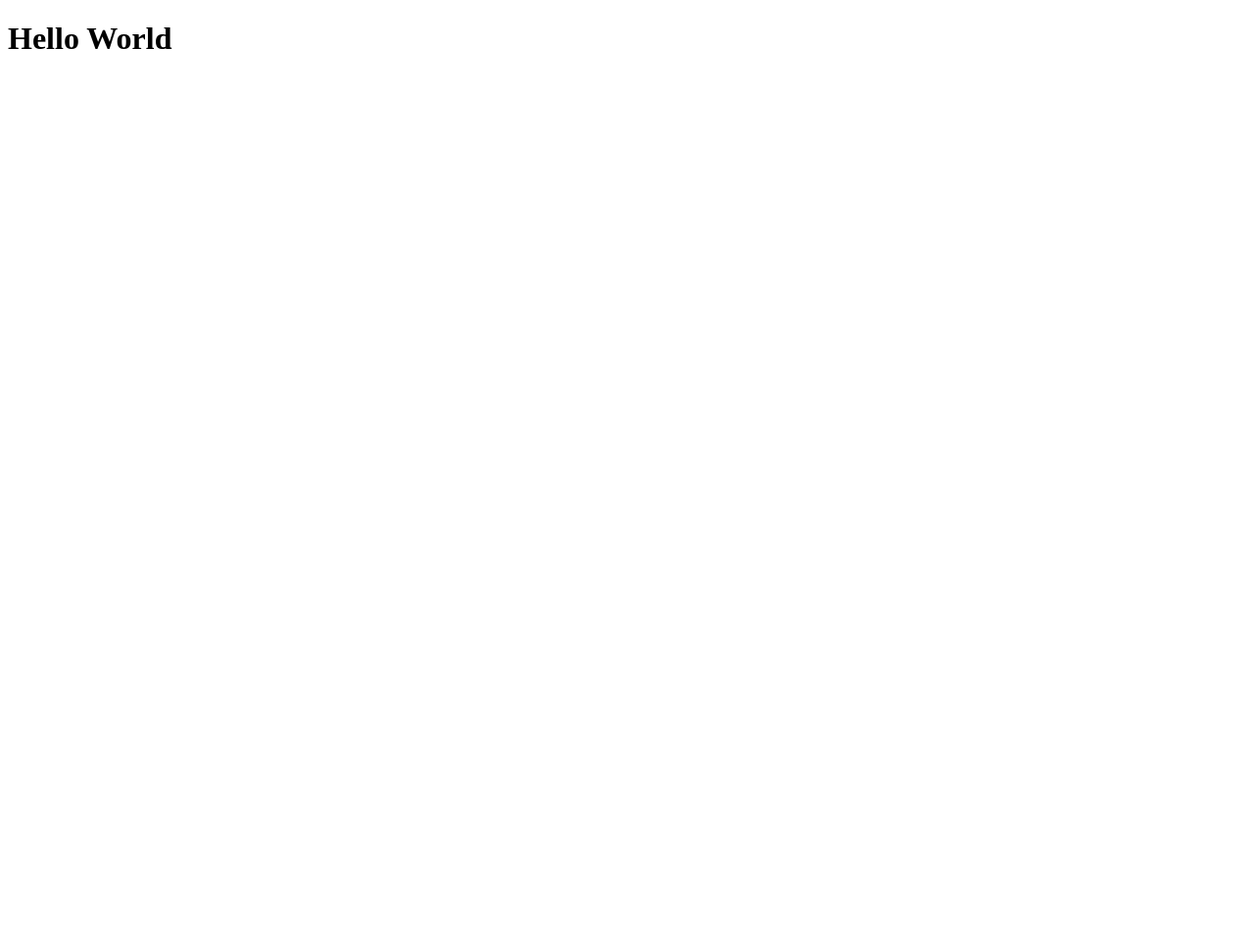
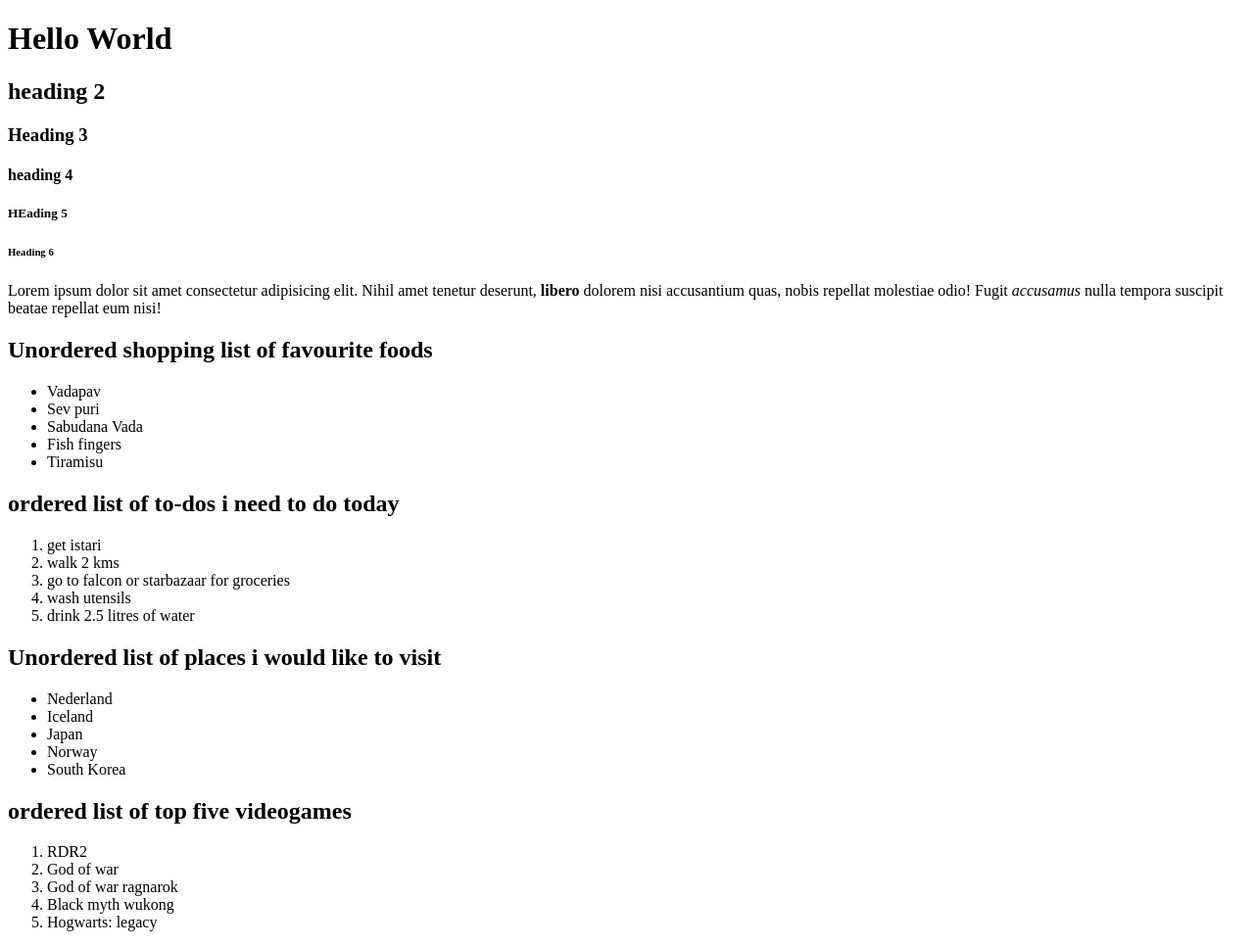
Before and after one commit to kanchanr2208/html_boilerplate, a plain HTML site: page index.html in a window 1280 px wide. Shown: the whole page at 98% size. Before the commit the page ends 800 px from the top, so only its background shows below. Drawn offline with Linux system fonts and the light colour scheme.

Commit message:
added headings, paragraphs, strong, em, and lists

```diff
--- a/index.html
+++ b/index.html
@@ -7,5 +7,53 @@
 </head>
 <body>
     <h1>Hello World</h1>
+    <h2> heading 2</h2>
+    <h3>Heading 3  </h3>
+    <h4>  heading 4</h4>
+    <h5>HEading 5</h5>
+    <h6>Heading 6</h6>
+    <!-- comment -->
+    <p>Lorem ipsum dolor sit amet consectetur adipisicing elit.
+        Nihil amet tenetur deserunt, <strong>libero</strong> dolorem nisi accusantium quas,
+        nobis repellat molestiae odio! Fugit <em>accusamus</em> nulla tempora
+        suscipit beatae repellat eum nisi!</p>
+
+    <h2>Unordered shopping list of favourite foods</h2>
+        <ul>
+            <li>Vadapav</li>
+            <li>Sev puri</li>
+            <li>Sabudana Vada</li>
+            <li>Fish fingers</li>
+            <li>Tiramisu</li>
+        </ul>
+
+    <h2>ordered list of to-dos i need to do today</h2>
+        <ol>
+            <li>get istari</li>
+            <li>walk 2 kms</li>
+            <li>go to falcon or starbazaar for groceries</li>
+            <li>wash utensils</li>
+            <li>drink 2.5 litres of water</li>
+        </ol>
+
+    <h2>Unordered list of places i would like to visit</h2>
+        <ul>
+            <li>Nederland</li>
+            <li>Iceland</li>
+            <li>Japan</li>
+            <li>Norway</li>
+            <li>South Korea</li>
+        </ul>
+
+    <h2>ordered list of top five videogames</h2>
+        <ol>
+            <li>RDR2</li>
+            <li>God of war</li>
+            <li>God of war ragnarok</li>
+            <li>Black myth wukong</li>
+            <li>Hogwarts: legacy</li>
+        </ol>
+
+
 </body>
 </html>
```
